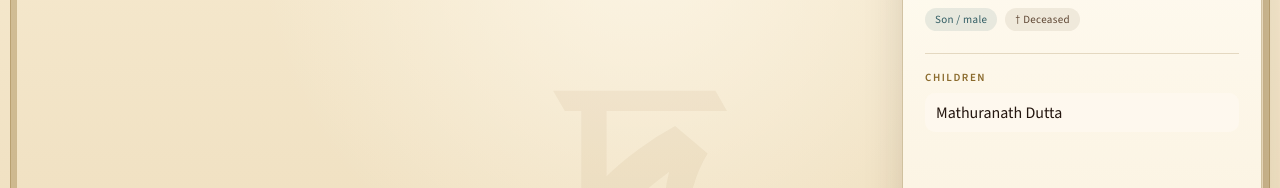
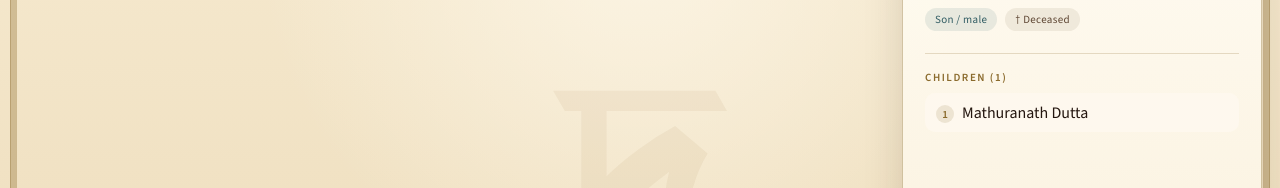
Before and after one commit to kdutta25/dutta-family, a React (Vite) app: page / in a window 1280 px wide. Shown: the part 227-415 px from the top of the page. Built offline with nearby package versions, Linux system fonts and the light colour scheme.

Commit message:
Fix the tree

```diff
--- a/src/components/PersonPanel.tsx
+++ b/src/components/PersonPanel.tsx
@@ -97,17 +97,21 @@ export function PersonPanel({
       ) : null}
 
       <section className="person-panel__block">
-        <h3>{ui.children}</h3>
+        <h3>
+          {ui.children}
+          {children.length ? ` (${children.length})` : ""}
+        </h3>
         {children.length ? (
-          <ul>
-            {children.map((child) => (
+          <ol className="person-panel__children">
+            {children.map((child, index) => (
               <li key={child.id}>
                 <button type="button" onClick={() => onSelect(child.id)}>
+                  <span className="person-panel__num">{index + 1}</span>
                   {t({ en: child.en, bn: child.bn ?? child.en })}
                 </button>
               </li>
             ))}
-          </ul>
+          </ol>
         ) : (
           <p className="person-panel__empty">{ui.noChildren}</p>
         )}
--- a/src/data/familyTree.json
+++ b/src/data/familyTree.json
@@ -59,16 +59,7 @@
                                   "en": "Kali Dasi",
                                   "bn": "কালী দাসী",
                                   "deceased": true,
-                                  "gender": "f",
-                                  "children": [
-                                    {
-                                      "id": "yogendranath",
-                                      "en": "Yogendranath Dutta",
-                                      "bn": "যোগেন্দ্রনাথ দত্ত",
-                                      "deceased": true,
-                                      "gender": "m"
-                                    }
-                                  ]
+                                  "gender": "f"
                                 }
                               ]
                             }
@@ -106,6 +97,13 @@
                                   "gender": "m",
                                   "children": [
                                     {
+                                      "id": "yogendranath",
+                                      "en": "Yogendranath Dutta",
+                                      "bn": "যোগেন্দ্রনাথ দত্ত",
+                                      "deceased": true,
+                                      "gender": "m"
+                                    },
+                                    {
                                       "id": "brajendranath",
                                       "en": "Sri Brajendranath Dutta",
                                       "bn": "শ্রী ব্রজেন্দ্রনাথ দত্ত",
@@ -125,15 +123,22 @@
                                           "bn": "কুমারী মীরা",
                                           "deceased": true,
                                           "gender": "f"
+                                        },
+                                        {
+                                          "id": "kumari-usha",
+                                          "en": "Kumari Usha",
+                                          "bn": "কুমারী উষা",
+                                          "deceased": true,
+                                          "gender": "f"
+                                        },
+                                        {
+                                          "id": "ramendranath",
+                                          "en": "Sriman Ramendranath Dutta",
+                                          "bn": "শ্রীমান রমেন্দ্রনাথ দত্ত",
+                                          "deceased": true,
+                                          "gender": "m"
                                         }
                                       ]
-                                    },
-                                    {
-                                      "id": "yogamaya",
-                                      "en": "Yogamaya",
-                                      "bn": "যোগমায়া",
-                                      "deceased": true,
-                                      "gender": "f"
                                     }
                                   ]
                                 },
@@ -152,6 +157,13 @@
                                   "gender": "m",
                                   "children": [
                                     {
+                                      "id": "yogamaya",
+                                      "en": "Yogamaya",
+                                      "bn": "যোগমায়া",
+                                      "deceased": true,
+                                      "gender": "f"
+                                    },
+                                    {
                                       "id": "sukhalata",
                                       "en": "Srimati Sukhalata",
                                       "bn": "শ্রীমতী সুখলতা",
@@ -159,7 +171,7 @@
                                       "gender": "f"
                                     },
                                     {
-                                      "id": "makar",
+                                      "id": "makar-paban",
                                       "en": "Srimati Makar",
                                       "bn": "শ্রীমতী মকর",
                                       "deceased": true,
@@ -170,32 +182,14 @@
                                       "en": "Shri Patit Paban Dutta",
                                       "bn": "শ্রী পতিত পাবন দত্ত",
                                       "deceased": true,
-                                      "gender": "m",
-                                      "children": [
-                                        {
-                                          "id": "kumari-usha",
-                                          "en": "Kumari Usha",
-                                          "bn": "কুমারী উষা",
-                                          "deceased": true,
-                                          "gender": "f"
-                                        }
-                                      ]
+                                      "gender": "m"
                                     },
                                     {
                                       "id": "parbati-charan",
                                       "en": "Shri Parbati Charan Dutta",
                                       "bn": "শ্রী পার্বতী চরণ দত্ত",
                                       "deceased": true,
-                                      "gender": "m",
-                                      "children": [
-                                        {
-                                          "id": "ramendranath",
-                                          "en": "Sriman Ramendranath Dutta",
-                                          "bn": "শ্রীমান রমেন্দ্রনাথ দত্ত",
-                                          "deceased": true,
-                                          "gender": "m"
-                                        }
-                                      ]
+                                      "gender": "m"
                                     },
                                     {
                                       "id": "leela",
@@ -203,6 +197,13 @@
                                       "bn": "শ্রীমতী লীলা",
                                       "deceased": true,
                                       "gender": "f"
+                                    },
+                                    {
+                                      "id": "shankar-mauli",
+                                      "en": "Shri Shankar Mauli Dutta",
+                                      "bn": "শ্রী শঙ্কর মৌলী দত্ত",
+                                      "deceased": true,
+                                      "gender": "m"
                                     }
                                   ]
                                 }
@@ -254,9 +255,19 @@
                                           "en": "Two daughters",
                                           "bn": "দুইটী কন্যা",
                                           "gender": "f",
-                                          "note": { "en": "As on the chart", "bn": "চার্ট অনুযায়ী" }
+                                          "note": {
+                                            "en": "As on the chart",
+                                            "bn": "চার্ট অনুযায়ী"
+                                          }
                                         }
                                       ]
+                                    },
+                                    {
+                                      "id": "bula",
+                                      "en": "Bula",
+                                      "bn": "বুলা",
+                                      "deceased": true,
+                                      "gender": "f"
                                     }
                                   ]
                                 },
@@ -267,13 +278,6 @@
                                   "deceased": true,
                                   "gender": "m",
                                   "children": [
-                                    {
-                                      "id": "bula",
-                                      "en": "Bula",
-                                      "bn": "বুলা",
-                                      "deceased": true,
-                                      "gender": "f"
-                                    },
                                     {
                                       "id": "nalini-bijoy",
                                       "en": "Shri Nalini Bijay Dutta",
@@ -298,13 +302,6 @@
                                   ]
                                 }
                               ]
-                            },
-                            {
-                              "id": "shankar-mauli",
-                              "en": "Shri Shankar Mauli Dutta",
-                              "bn": "শ্রী শঙ্কর মৌলী দত্ত",
-                              "deceased": true,
-                              "gender": "m"
                             }
                           ]
                         },
--- a/src/data/familyTree.ts
+++ b/src/data/familyTree.ts
@@ -5,3 +5,4 @@ export type { FamilyNode, Language } from "./familyTree.types";
 
 /** Root of the Dutta tree (loaded from `familyTree.json`). */
 export const familyTreeRoot = familyTreeJson as FamilyNode;
+export const familyTreeRevision = 8;
--- a/src/index.css
+++ b/src/index.css
@@ -488,6 +488,14 @@ button {
   font-style: italic;
 }
 
+.rd3t-person__kids {
+  margin-top: 3px;
+  color: var(--gold);
+  font-size: 10px;
+  font-weight: 700;
+  letter-spacing: 0.04em;
+}
+
 .rd3t-person__dagger {
   align-self: start;
   margin-top: 2px;
@@ -660,10 +668,24 @@ button {
 }
 
 .person-panel__block ul,
+.person-panel__children,
 .person-panel__lineage {
   margin: 0;
   padding: 0;
   list-style: none;
+}
+
+.person-panel__num {
+  display: inline-grid;
+  place-items: center;
+  width: 18px;
+  height: 18px;
+  margin-right: 8px;
+  border-radius: 50%;
+  background: rgb(138 106 44 / 0.14);
+  color: var(--gold);
+  font-size: 11px;
+  font-weight: 700;
 }
 
 .person-panel__block button {
```
Also changed, not shown: src/components/FamilyTreeView.tsx (+14 -6 lines), 1 other file (tests, documents, lock files or other folders).
